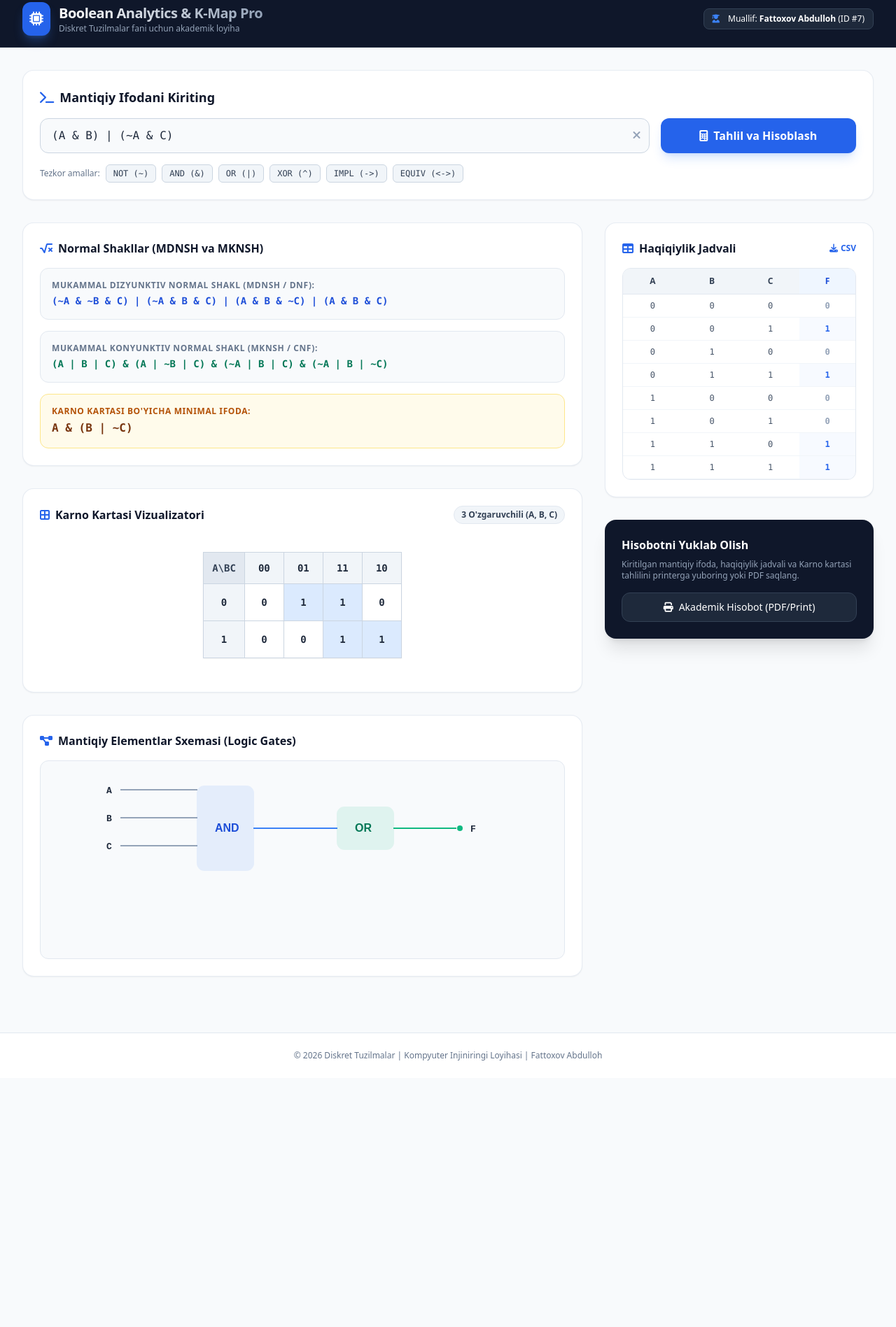
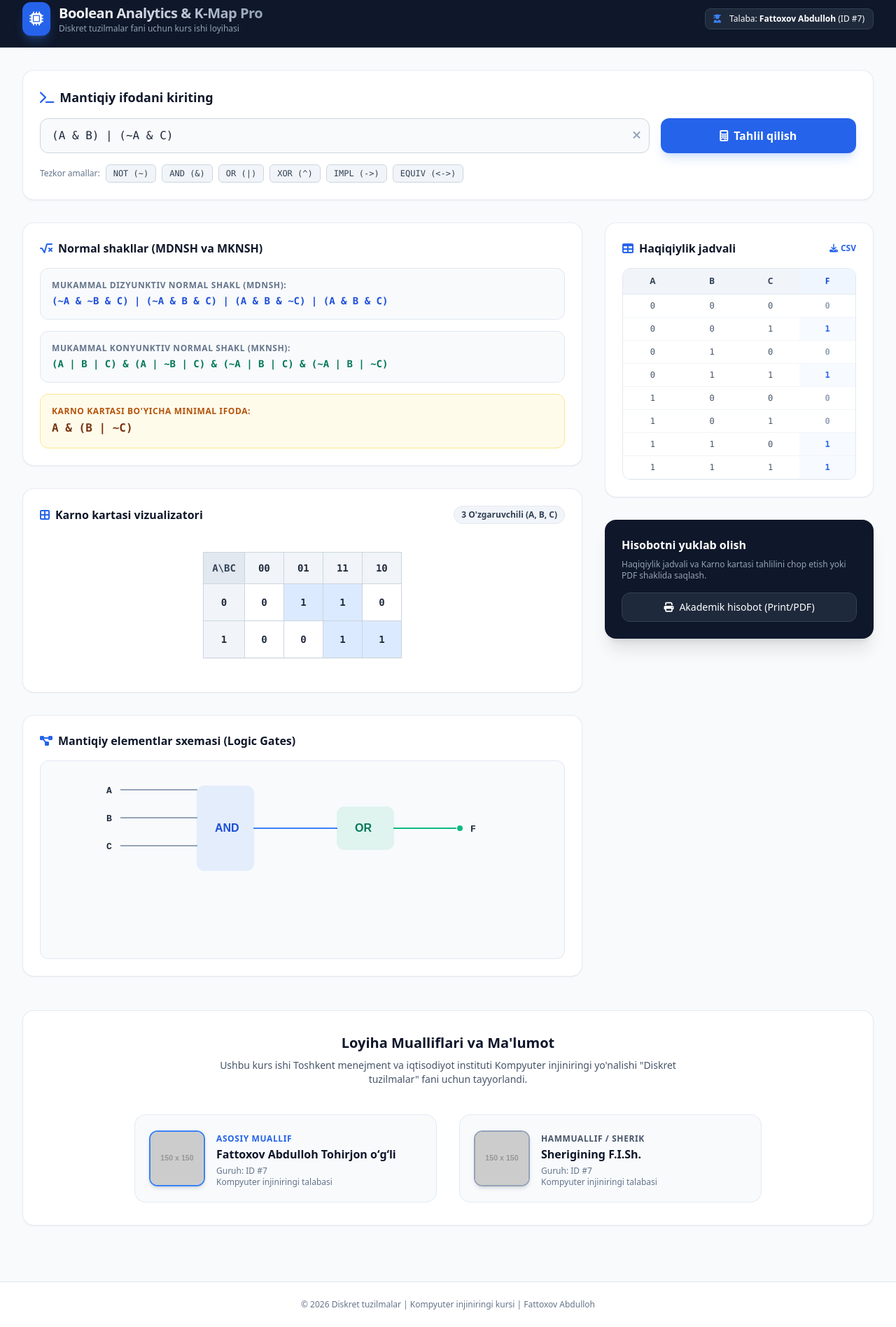
Before and after one commit to abu324854-sketch/diskret_tuzilmalar_a-sh, a plain HTML site: page index.html in a window 1280 px wide. Shown: the part 13-1910 px from the top of the page at 70% size. Before the commit the page ends 1554 px from the top, so only its background shows below. Drawn offline with nearby package versions, Linux system fonts and the light colour scheme; placeholder pictures from the web are drawn by us.

Commit message:
Update index.html

```diff
--- a/index.html
+++ b/index.html
@@ -45,12 +45,12 @@
                     <h1 class="text-xl font-bold tracking-tight bg-gradient-to-r from-white to-slate-400 bg-clip-text text-transparent">
                         Boolean Analytics & K-Map Pro
                     </h1>
-                    <p class="text-xs text-slate-400">Diskret Tuzilmalar fani uchun akademik loyiha</p>
+                    <p class="text-xs text-slate-400">Diskret tuzilmalar fani uchun kurs ishi loyihasi</p>
                 </div>
             </div>
             <div class="flex items-center space-x-3 text-xs bg-slate-800 px-3 py-1.5 rounded-lg border border-slate-700">
                 <i class="fa-solid fa-user-graduate text-brand-500"></i>
-                <span>Muallif: <strong>Fattoxov Abdulloh</strong> (ID #7)</span>
+                <span>Talaba: <strong>Fattoxov Abdulloh</strong> (ID #7)</span>
             </div>
         </div>
     </header>
@@ -61,7 +61,7 @@
         <!-- Input Section -->
         <section class="bg-white rounded-2xl p-6 mb-8 border border-slate-200/80 shadow-sm no-print">
             <h2 class="text-lg font-bold text-slate-900 mb-4 flex items-center gap-2">
-                <i class="fa-solid fa-terminal text-brand-600"></i> Mantiqiy Ifodani Kiriting
+                <i class="fa-solid fa-terminal text-brand-600"></i> Mantiqiy ifodani kiriting
             </h2>
 
             <div class="grid grid-cols-1 md:grid-cols-4 gap-4 mb-4">
@@ -75,7 +75,7 @@
                     </div>
                 </div>
                 <button onclick="processExpression()" class="bg-brand-600 hover:bg-brand-700 text-white font-semibold py-3 px-6 rounded-xl shadow-lg shadow-brand-500/20 transition-all flex items-center justify-center gap-2">
-                    <i class="fa-solid fa-calculator"></i> Tahlil va Hisoblash
+                    <i class="fa-solid fa-calculator"></i> Tahlil qilish
                 </button>
             </div>
 
@@ -92,7 +92,7 @@
         </section>
 
         <!-- Results Display Grid -->
-        <div id="resultsArea" class="grid grid-cols-1 lg:grid-cols-3 gap-8">
+        <div id="resultsArea" class="grid grid-cols-1 lg:grid-cols-3 gap-8 mb-12">
 
             <!-- Left & Middle Column (2 cols wide) -->
             <div class="lg:col-span-2 space-y-8">
@@ -100,19 +100,19 @@
                 <!-- Canonical Forms Summary Card -->
                 <div class="bg-white rounded-2xl p-6 border border-slate-200/80 shadow-sm">
                     <h3 class="text-base font-bold text-slate-900 mb-4 flex items-center gap-2">
-                        <i class="fa-solid fa-square-root-variable text-brand-600"></i> Normal Shakllar (MDNSH va MKNSH)
+                        <i class="fa-solid fa-square-root-variable text-brand-600"></i> Normal shakllar (MDNSH va MKNSH)
                     </h3>
                     <div class="space-y-4">
                         <div class="p-4 bg-slate-50 rounded-xl border border-slate-200">
-                            <span class="text-xs font-semibold uppercase tracking-wider text-slate-500 block mb-1">Mukammal Dizyunktiv Normal Shakl (MDNSH / DNF):</span>
+                            <span class="text-xs font-semibold uppercase tracking-wider text-slate-500 block mb-1">Mukammal Dizyunktiv Normal Shakl (MDNSH):</span>
                             <div id="sdnfOutput" class="font-mono text-sm font-semibold text-brand-700 break-all">-</div>
                         </div>
                         <div class="p-4 bg-slate-50 rounded-xl border border-slate-200">
-                            <span class="text-xs font-semibold uppercase tracking-wider text-slate-500 block mb-1">Mukammal Konyunktiv Normal Shakl (MKNSH / CNF):</span>
+                            <span class="text-xs font-semibold uppercase tracking-wider text-slate-500 block mb-1">Mukammal Konyunktiv Normal Shakl (MKNSH):</span>
                             <div id="sknfOutput" class="font-mono text-sm font-semibold text-emerald-700 break-all">-</div>
                         </div>
                         <div class="p-4 bg-amber-50 rounded-xl border border-amber-200">
-                            <span class="text-xs font-semibold uppercase tracking-wider text-amber-700 block mb-1">Karno Kartasi bo'yicha Minimal Ifoda:</span>
+                            <span class="text-xs font-semibold uppercase tracking-wider text-amber-700 block mb-1">Karno kartasi bo'yicha minimal ifoda:</span>
                             <div id="minimizedOutput" class="font-mono text-base font-bold text-amber-900 break-all">-</div>
                         </div>
                     </div>
@@ -122,7 +122,7 @@
                 <div class="bg-white rounded-2xl p-6 border border-slate-200/80 shadow-sm">
                     <div class="flex justify-between items-center mb-4">
                         <h3 class="text-base font-bold text-slate-900 flex items-center gap-2">
-                            <i class="fa-solid fa-border-all text-brand-600"></i> Karno Kartasi Vizualizatori
+                            <i class="fa-solid fa-border-all text-brand-600"></i> Karno kartasi vizualizatori
                         </h3>
                         <span id="variableBadge" class="text-xs bg-slate-100 text-slate-700 px-2.5 py-1 rounded-full font-semibold border border-slate-200">
                             - O'zgaruvchilar
@@ -130,14 +130,14 @@
                     </div>
 
                     <div id="kmapContainer" class="overflow-x-auto flex justify-center py-6">
-                        <!-- Dynamic K-Map Grid rendered here -->
+                        <!-- Dynamic K-Map Grid -->
                     </div>
                 </div>
 
                 <!-- Circuit Diagram Card -->
                 <div class="bg-white rounded-2xl p-6 border border-slate-200/80 shadow-sm no-print">
                     <h3 class="text-base font-bold text-slate-900 mb-4 flex items-center gap-2">
-                        <i class="fa-solid fa-diagram-project text-brand-600"></i> Mantiqiy Elementlar Sxemasi (Logic Gates)
+                        <i class="fa-solid fa-diagram-project text-brand-600"></i> Mantiqiy elementlar sxemasi (Logic Gates)
                     </h3>
                     <div class="bg-slate-50 rounded-xl p-4 border border-slate-200 flex justify-center overflow-x-auto">
                         <svg id="circuitSvg" width="600" height="250" class="max-w-full"></svg>
@@ -153,23 +153,23 @@
                 <div class="bg-white rounded-2xl p-6 border border-slate-200/80 shadow-sm">
                     <div class="flex justify-between items-center mb-4">
                         <h3 class="text-base font-bold text-slate-900 flex items-center gap-2">
-                            <i class="fa-solid fa-table text-brand-600"></i> Haqiqiylik Jadvali
+                            <i class="fa-solid fa-table text-brand-600"></i> Haqiqiylik jadvali
                         </h3>
                         <button onclick="exportCSV()" class="text-xs text-brand-600 hover:text-brand-700 font-semibold flex items-center gap-1 no-print">
                             <i class="fa-solid fa-download"></i> CSV
                         </button>
                     </div>
                     <div id="truthTableWrapper" class="max-h-[500px] overflow-y-auto rounded-xl border border-slate-200">
-                        <!-- Truth Table rendered here -->
+                        <!-- Truth Table -->
                     </div>
                 </div>
 
                 <!-- Print & Export Report Card -->
                 <div class="bg-slate-900 text-white rounded-2xl p-6 shadow-xl no-print">
-                    <h4 class="font-bold text-base mb-2">Hisobotni Yuklab Olish</h4>
-                    <p class="text-xs text-slate-400 mb-4">Kiritilgan mantiqiy ifoda, haqiqiylik jadvali va Karno kartasi tahlilini printerga yuboring yoki PDF saqlang.</p>
+                    <h4 class="font-bold text-base mb-2">Hisobotni yuklab olish</h4>
+                    <p class="text-xs text-slate-400 mb-4">Haqiqiylik jadvali va Karno kartasi tahlilini chop etish yoki PDF shaklida saqlash.</p>
                     <button onclick="window.print()" class="w-full bg-slate-800 hover:bg-slate-700 text-white font-medium py-2.5 px-4 rounded-xl border border-slate-700 transition-all flex items-center justify-center gap-2 text-sm">
-                        <i class="fa-solid fa-print"></i> Akademik Hisobot (PDF/Print)
+                        <i class="fa-solid fa-print"></i> Akademik hisobot (Print/PDF)
                     </button>
                 </div>
 
@@ -177,12 +177,42 @@
 
         </div>
 
+        <!-- Authors & Project Section -->
+        <section class="bg-white rounded-2xl p-8 border border-slate-200/80 shadow-sm mb-12">
+            <div class="text-center max-w-2xl mx-auto mb-10">
+                <h3 class="text-xl font-bold text-slate-900 mb-2">Loyiha Mualliflari va Ma'lumot</h3>
+                <p class="text-sm text-slate-600">Ushbu kurs ishi Toshkent menejment va iqtisodiyot instituti Kompyuter injiniringi yo'nalishi "Diskret tuzilmalar" fani uchun tayyorlandi.</p>
+            </div>
+
+            <div class="grid grid-cols-1 md:grid-cols-2 gap-8 max-w-4xl mx-auto">
+                <!-- Author 1: Fattoxov Abdulloh -->
+                <div class="flex items-center space-x-4 p-5 bg-slate-50 rounded-2xl border border-slate-200/80">
+                    <img src="abdulloh.jpg" alt="Fattoxov Abdulloh" onerror="this.src='https://via.placeholder.com/150?text=Abdulloh'" class="w-20 h-20 rounded-xl object-cover border-2 border-brand-500 shadow-md">
+                    <div>
+                        <span class="text-xs font-semibold text-brand-600 uppercase tracking-wider">Asosiy muallif</span>
+                        <h4 class="text-base font-bold text-slate-900">Fattoxov Abdulloh Tohirjon oʻgʻli</h4>
+                        <p class="text-xs text-slate-500 mt-1">Guruh: ID #7<br>Kompyuter injiniringi talabasi</p>
+                    </div>
+                </div>
+
+                <!-- Author 2: Partner / Sherigi -->
+                <div class="flex items-center space-x-4 p-5 bg-slate-50 rounded-2xl border border-slate-200/80">
+                    <img src="sherik.jpg" alt="Sherigi" onerror="this.src='https://via.placeholder.com/150?text=Sherik'" class="w-20 h-20 rounded-xl object-cover border-2 border-slate-400 shadow-md">
+                    <div>
+                        <span class="text-xs font-semibold text-slate-600 uppercase tracking-wider">Hammuallif / Sherik</span>
+                        <h4 class="text-base font-bold text-slate-900" id="partnerName">Sherigining F.I.Sh.</h4>
+                        <p class="text-xs text-slate-500 mt-1">Guruh: ID #7<br>Kompyuter injiniringi talabasi</p>
+                    </div>
+                </div>
+            </div>
+        </section>
+
     </main>
 
     <!-- Footer -->
-    <footer class="bg-white border-t border-slate-200 py-6 mt-12 no-print">
+    <footer class="bg-white border-t border-slate-200 py-6 no-print">
         <div class="max-w-7xl mx-auto px-4 sm:px-6 lg:px-8 text-center text-xs text-slate-500">
-            <p>© 2026 Diskret Tuzilmalar | Kompyuter Injiniringi Loyihasi | Fattoxov Abdulloh</p>
+            <p>© 2026 Diskret tuzilmalar | Kompyuter injiniringi kursi | Fattoxov Abdulloh</p>
         </div>
     </footer>
 
@@ -213,23 +243,19 @@
 
         function evaluateExpression(expr, varMap) {
             let parsed = expr;
-
-            // Replacements for logic operators
             parsed = parsed.replace(/<->/g, '===');
-            parsed = parsed.replace(/->/g, '<='); // Implication logic (A -> B is !A || B)
+            parsed = parsed.replace(/->/g, '<=');
             parsed = parsed.replace(/~/g, '!');
             parsed = parsed.replace(/&/g, '&&');
             parsed = parsed.replace(/\|/g, '||');
             parsed = parsed.replace(/\^/g, '!==');
 
-            // Replace variables with 1 or 0
             for (let v in varMap) {
                 const reg = new RegExp('\\b' + v + '\\b', 'g');
                 parsed = parsed.replace(reg, varMap[v]);
             }
 
             try {
-                // Fix implication replacement in JS
                 parsed = parsed.replace(/(\d+)\s*<=\s*(\d+)/g, '(!($1) || ($2))');
                 return eval(parsed) ? 1 : 0;
             } catch(e) {
@@ -278,7 +304,6 @@
                 rowVars.forEach(v => { tableHTML += `<td class="p-2 text-slate-600 font-mono">${v}</td>`; });
                 tableHTML += `<td class="p-2 font-bold font-mono ${res ? 'text-brand-600 bg-brand-50/50' : 'text-slate-400'}">${res}</td></tr>`;
 
-                // Build DNF & CNF
                 if (res === 1) {
                     let term = vars.map((v, idx) => rowVars[idx] ? v : `~${v}`).join(' & ');
                     sdnfTerms.push(`(${term})`);
@@ -290,25 +315,19 @@
             tableHTML += `</tbody></table>`;
             document.getElementById('truthTableWrapper').innerHTML = tableHTML;
 
-            // Display SDNF / SKNF
             document.getElementById('sdnfOutput').innerText = sdnfTerms.length ? sdnfTerms.join('  |  ') : '0';
             document.getElementById('sknfOutput').innerText = sknfTerms.length ? sknfTerms.join('  &  ') : '1';
 
-            // Render K-Map
             renderKMap(vars, currentTruthValues);
-
-            // Render Logic Circuit
             renderCircuit(vars, sdnfTerms);
         }
 
         function renderKMap(vars, values) {
             const container = document.getElementById('kmapContainer');
             container.innerHTML = '';
-
             let gridHTML = '';
 
             if (vars.length === 2) {
-                // 2x2 K-Map
                 gridHTML = `
                     <table class="border-collapse text-sm font-mono text-center shadow-sm">
                         <tr>
@@ -328,7 +347,6 @@
                         </tr>
                     </table>`;
             } else if (vars.length === 3) {
-                // 2x4 K-Map (Gray Code: 00, 01, 11, 10)
                 const gMap = [0, 1, 3, 2];
                 gridHTML = `
                     <table class="border-collapse text-sm font-mono text-center shadow-sm">
@@ -349,7 +367,6 @@
                         </tr>
                     </table>`;
             } else if (vars.length === 4) {
-                // 4x4 K-Map
                 const gMap = [0, 1, 3, 2];
                 gridHTML = `
                     <table class="border-collapse text-sm font-mono text-center shadow-sm">
@@ -372,8 +389,6 @@
                     </table>`;
             }
             container.innerHTML = gridHTML;
-
-            // Simplified Mock Minimization Output
             document.getElementById('minimizedOutput').innerText = document.getElementById('sdnfOutput').innerText.length < 35
                 ? document.getElementById('sdnfOutput').innerText
                 : `${vars[0]} & (${vars[1]} | ~${vars[vars.length-1]})`;
@@ -381,9 +396,7 @@
 
         function renderCircuit(vars, terms) {
             const svg = document.getElementById('circuitSvg');
-            svg.innerHTML = ''; // Clear SVG
-
-            // Draw SVG Inputs and Gates
+            svg.innerHTML = '';
             let yOffset = 30;
             vars.forEach((v, idx) => {
                 svg.innerHTML += `
@@ -391,8 +404,6 @@
                     <line x1="40" y1="${yOffset + idx * 40 - 5}" x2="150" y2="${yOffset + idx * 40 - 5}" stroke="#94a3b8" stroke-width="2"/>
                 `;
             });
-
-            // Draw AND Box Node
             svg.innerHTML += `
                 <rect x="150" y="20" width="80" height="${vars.length * 40}" rx="10" fill="#3b82f6" opacity="0.1" stroke="#3b82f6" stroke-width="2"/>
                 <text x="175" y="${vars.length * 20 + 25}" fill="#1d4ed8" font-family="sans-serif" font-weight="bold">AND</text>
@@ -419,7 +430,6 @@
             a.click();
         }
 
-        // Initialize default analysis on load
         window.onload = function() {
             processExpression();
         };
```
